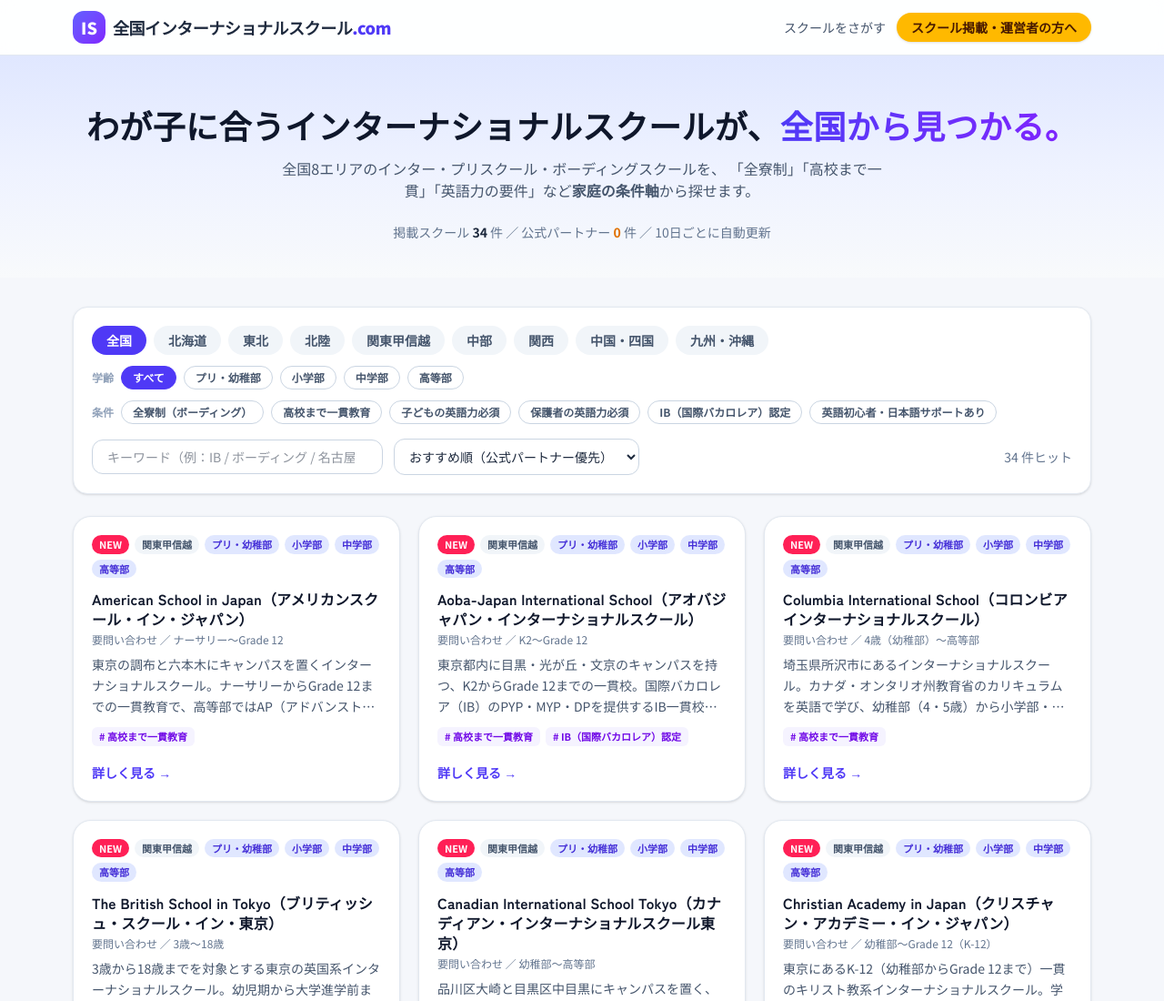
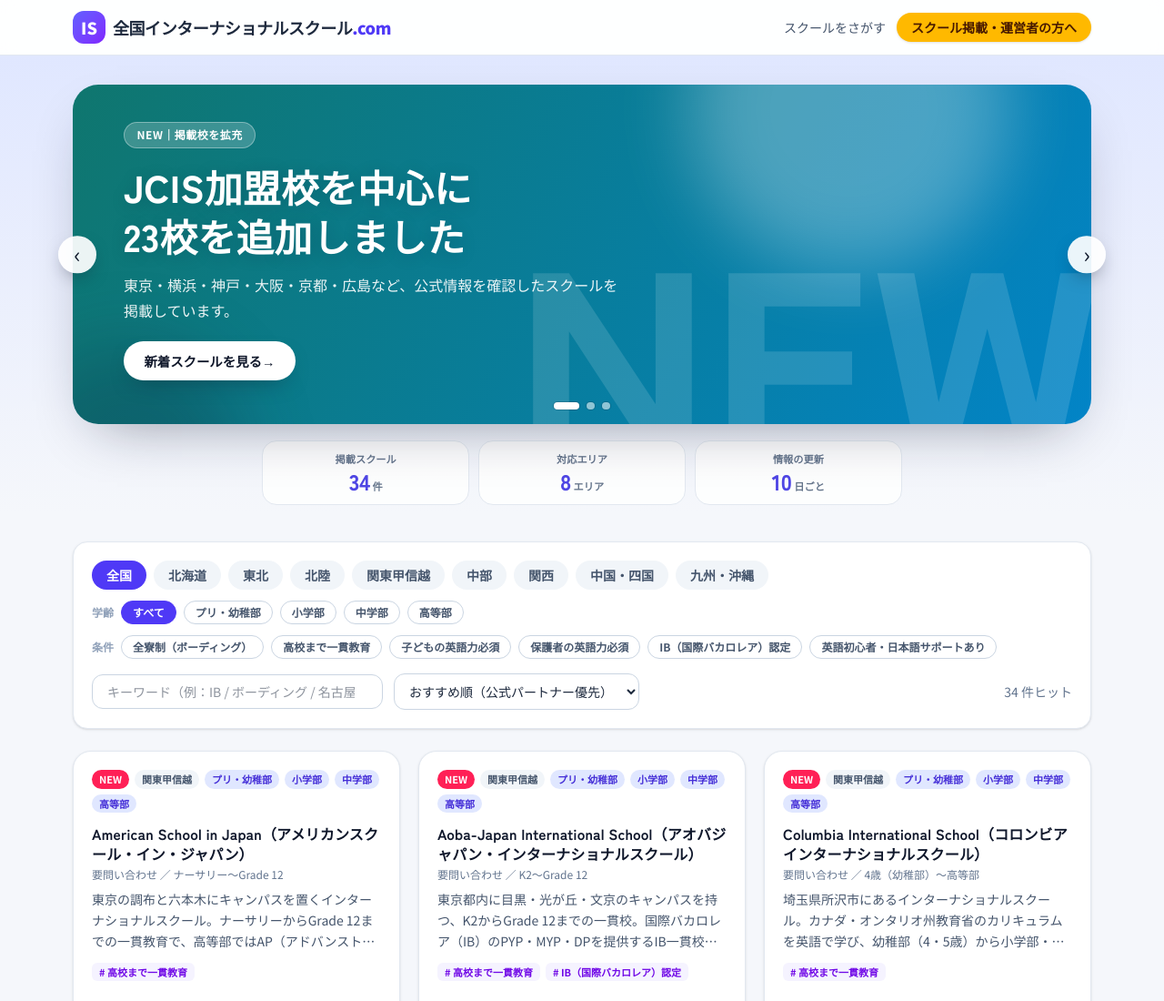
Before and after one commit to takakionoda-spec/zenkoku-interschool, an Astro site: page / in a window 1280 px wide. Shown: the top 1100 px of the page at 91% size. Built offline with nearby package versions, Linux system fonts and the light colour scheme; Astro itself is replaced by a stand-in of ours.

Commit message:
Add top slideshow banner (ad-ready) and refresh design

```diff
--- a/src/pages/index.astro
+++ b/src/pages/index.astro
@@ -1,6 +1,8 @@
 ---
 import Base from '../layouts/Base.astro';
 import classrooms from '../data/classrooms.json';
+import HeroSlider from '../components/HeroSlider.astro';
+import banners from '../data/banners.json';
 
 export const AREA_LABELS = {
   hokkaido: '北海道',
@@ -39,19 +41,15 @@ const partnerCount = classrooms.filter((c) => c.partner).length;
   title="全国インターナショナルスクール.com｜日本全国のインター・プリスクール検索"
   description="北海道から九州・沖縄まで、日本全国のインターナショナルスクール・プリスクール・ボーディングスクールを「全寮制」「高校まで一貫」「英語力要件」などの切り口で探せる専門ポータル。"
 >
-  <!-- Hero -->
-  <section class="bg-gradient-to-b from-indigo-100 via-indigo-50 to-slate-50">
-    <div class="mx-auto max-w-6xl px-4 pb-10 pt-14 text-center">
-      <h1 class="text-3xl font-extrabold tracking-tight text-slate-900 sm:text-4xl">
-        わが子に合うインターナショナルスクールが、<span class="bg-gradient-to-r from-indigo-600 to-violet-600 bg-clip-text text-transparent">全国から見つかる。</span>
-      </h1>
-      <p class="mx-auto mt-4 max-w-2xl text-slate-600">
-        全国8エリアのインター・プリスクール・ボーディングスクールを、
-        「全寮制」「高校まで一貫」「英語力の要件」など<strong>家庭の条件軸</strong>から探せます。
-      </p>
-      <p class="mt-6 text-sm text-slate-500">
-        掲載スクール <strong class="text-slate-800">{classrooms.length}</strong> 件 ／ 公式パートナー <strong class="text-amber-600">{partnerCount}</strong> 件 ／ 10日ごとに自動更新
-      </p>
+  <!-- Hero：スライドショーバナー（内容は src/data/banners.json で管理） -->
+  <section class="hero-wrap">
+    <div class="mx-auto max-w-6xl px-4 pb-2 pt-5 sm:pt-8">
+      <HeroSlider banners={banners.slides} />
+      <dl class="hero-stats">
+        <div><dt>掲載スクール</dt><dd>{classrooms.length}<small>件</small></dd></div>
+        <div><dt>対応エリア</dt><dd>{Object.keys(AREA_LABELS).length}<small>エリア</small></dd></div>
+        <div><dt>情報の更新</dt><dd>10<small>日ごと</small></dd></div>
+      </dl>
     </div>
   </section>
 
```
